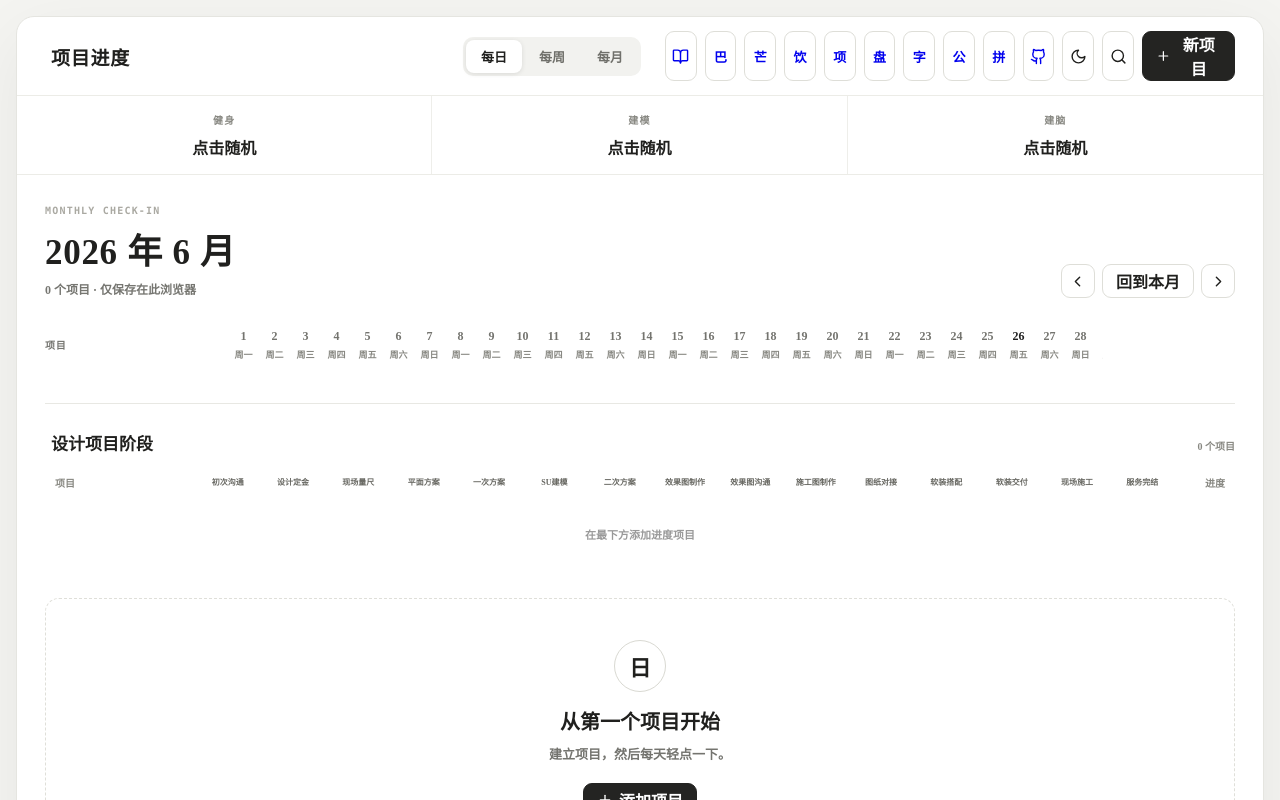
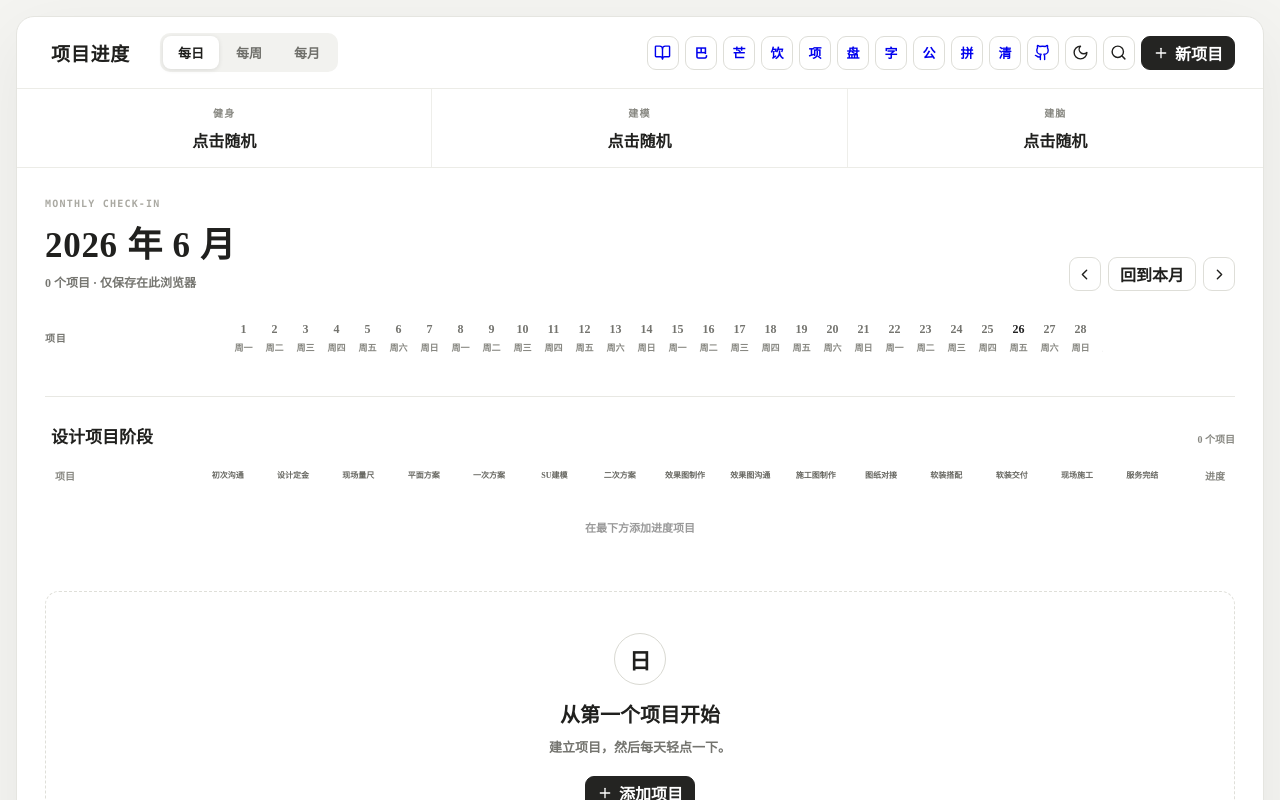
Before and after one commit to sange1022/project-checkin-dashboard, a React (Vite) app: page / in a window 1280 px wide. Shown: the top 800 px of the page. Built offline with nearby package versions, Linux system fonts and the light colour scheme; the HTML template or start-up script is replaced by a standard one.

Commit message:
feat: add checklist shortcut

```diff
--- a/src/App.tsx
+++ b/src/App.tsx
@@ -177,6 +177,7 @@ export default function App() {
           <a className="icon-button shortcut-character" href="https://sange1022.github.io/zijian-text-layout/" target="_blank" rel="noopener noreferrer" aria-label="字间排版" title="字间排版">字</a>
           <a className="icon-button shortcut-character" href="https://sange1022.github.io/xuwu-wechat-editor/" target="_blank" rel="noopener noreferrer" aria-label="公众号编辑器" title="公众号编辑器">公</a>
           <a className="icon-button shortcut-character" href="https://sange1022.github.io/xuwu-image-collage/" target="_blank" rel="noopener noreferrer" aria-label="图片拼贴" title="图片拼贴">拼</a>
+          <a className="icon-button shortcut-character" href="https://sange1022.github.io/qingdan-checklist/" target="_blank" rel="noopener noreferrer" aria-label="清单打卡" title="清单打卡">清</a>
           <a className="icon-button" href="https://github.com/sange1022" target="_blank" rel="noopener noreferrer" aria-label="GitHub 主页" title="GitHub 主页">
             <Github size={17} />
           </a>
--- a/src/styles.css
+++ b/src/styles.css
@@ -23,7 +23,7 @@ button { color: inherit; }
 body, .app-shell, button, input, .checkin-cell, .aggregate-cell { transition: color .15s ease, background-color .15s ease, border-color .15s ease, box-shadow .15s ease; }
 
 .app-shell { width: min(1500px, calc(100% - 32px)); min-height: calc(100vh - 32px); margin: 16px auto; background: var(--theme-surface); border: 1px solid #e5e5e0; border-radius: 18px; box-shadow: 0 20px 70px rgba(26, 26, 22, .06); overflow: hidden; }
-.topbar { min-height: 72px; display: grid; grid-template-columns: 1fr auto 1fr; align-items: center; gap: 24px; padding: 14px 28px; border-bottom: 1px solid #ecece7; }
+.topbar { min-height: 72px; display: grid; grid-template-columns: auto auto minmax(0, 1fr); align-items: center; gap: 24px; padding: 14px 28px; border-bottom: 1px solid #ecece7; }
 .editable-label { border: 0; background: transparent; padding: 4px 6px; margin: 0; text-align: left; border-radius: 6px; cursor: text; }
 .editable-label:hover { background: #f5f5f2; }
 .editable-input { border: 1px solid #cfcfc8; outline: 3px solid #f1f1ed; background: #fff; border-radius: 7px; padding: 4px 6px; color: inherit; min-width: 0; }
@@ -31,7 +31,7 @@ body, .app-shell, button, input, .checkin-cell, .aggregate-cell { transition: co
 .view-switcher { display: flex; padding: 3px; gap: 2px; background: #f2f2ef; border-radius: 10px; }
 .view-switcher button { border: 0; background: transparent; padding: 7px 15px; border-radius: 8px; color: #70706b; cursor: pointer; font-size: 13px; font-weight: 600; }
 .view-switcher button.active { color: #1f1f1d; background: #fff; box-shadow: 0 1px 5px rgba(0,0,0,.1); }
-.top-actions { display: flex; justify-content: flex-end; gap: 8px; }
+.top-actions { display: flex; flex-wrap: nowrap; justify-content: flex-end; align-items: center; gap: 6px; min-width: 0; }
 .daily-random { display: grid; grid-template-columns: repeat(3, 1fr); border-bottom: 1px solid #ecece7; }
 .daily-random button { min-height: 78px; border: 0; border-right: 1px solid #eeeeea; background: #fff; cursor: pointer; display: flex; flex-direction: column; align-items: center; justify-content: center; gap: 8px; }
 .daily-random button:last-child { border-right: 0; }
@@ -41,10 +41,11 @@ body, .app-shell, button, input, .checkin-cell, .aggregate-cell { transition: co
 .daily-random strong { font-size: 16px; font-weight: 700; }
 .daily-random .locked strong { color: #292927; }
 .icon-button, .new-project-button, .today-button, .ghost-button, .primary-button { min-height: 34px; border: 1px solid #deded8; background: #fff; border-radius: 9px; cursor: pointer; display: inline-flex; align-items: center; justify-content: center; gap: 6px; }
-.icon-button { width: 34px; padding: 0; }
+.icon-button { width: 32px; padding: 0; flex: 0 0 32px; }
 .top-actions a.icon-button { text-decoration: none; }
 .shortcut-character { font-size: 13px; font-weight: 700; }
-.new-project-button, .today-button, .ghost-button, .primary-button { padding: 0 13px; }
+.new-project-button, .today-button, .ghost-button, .primary-button { padding: 0 11px; }
+.new-project-button { white-space: nowrap; flex: 0 0 auto; }
 .new-project-button, .primary-button { background: #242422; color: #fff; border-color: #242422; }
 .primary-button:disabled { opacity: .4; cursor: not-allowed; }
 .workspace { padding: 30px 28px 20px; }
@@ -199,6 +200,8 @@ body, .app-shell, button, input, .checkin-cell, .aggregate-cell { transition: co
 @media (max-width: 760px) {
   .app-shell { width: 100%; min-height: 100vh; margin: 0; border: 0; border-radius: 0; }
   .topbar { grid-template-columns: 1fr auto; padding: 14px 18px; gap: 12px; }
+  .top-actions { grid-column: 1 / -1; grid-row: 3; justify-content: flex-start; overflow-x: auto; scrollbar-width: none; }
+  .top-actions::-webkit-scrollbar { display: none; }
   .view-switcher { grid-column: 1 / -1; grid-row: 2; }
   .view-switcher button { flex: 1; }
   .daily-random button { min-height: 70px; }
```
Also changed, not shown: 1 other file (tests, documents, lock files or other folders).
